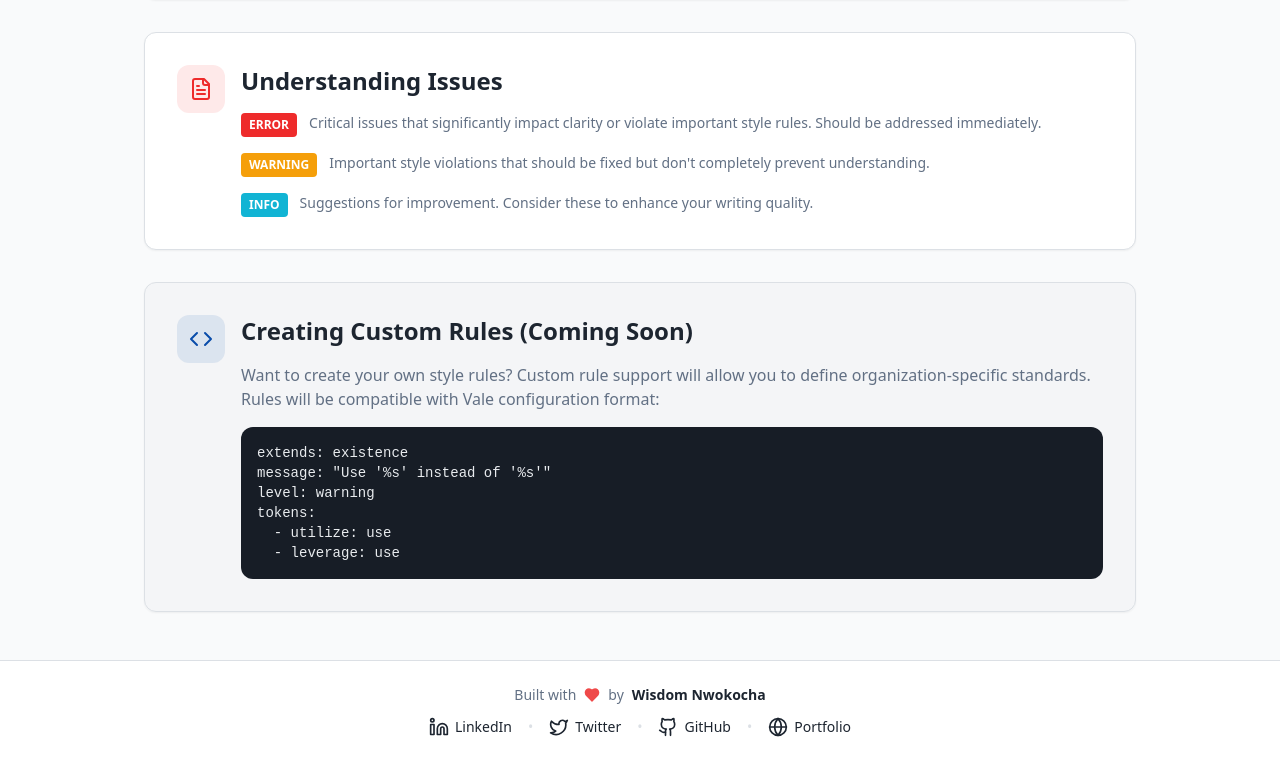
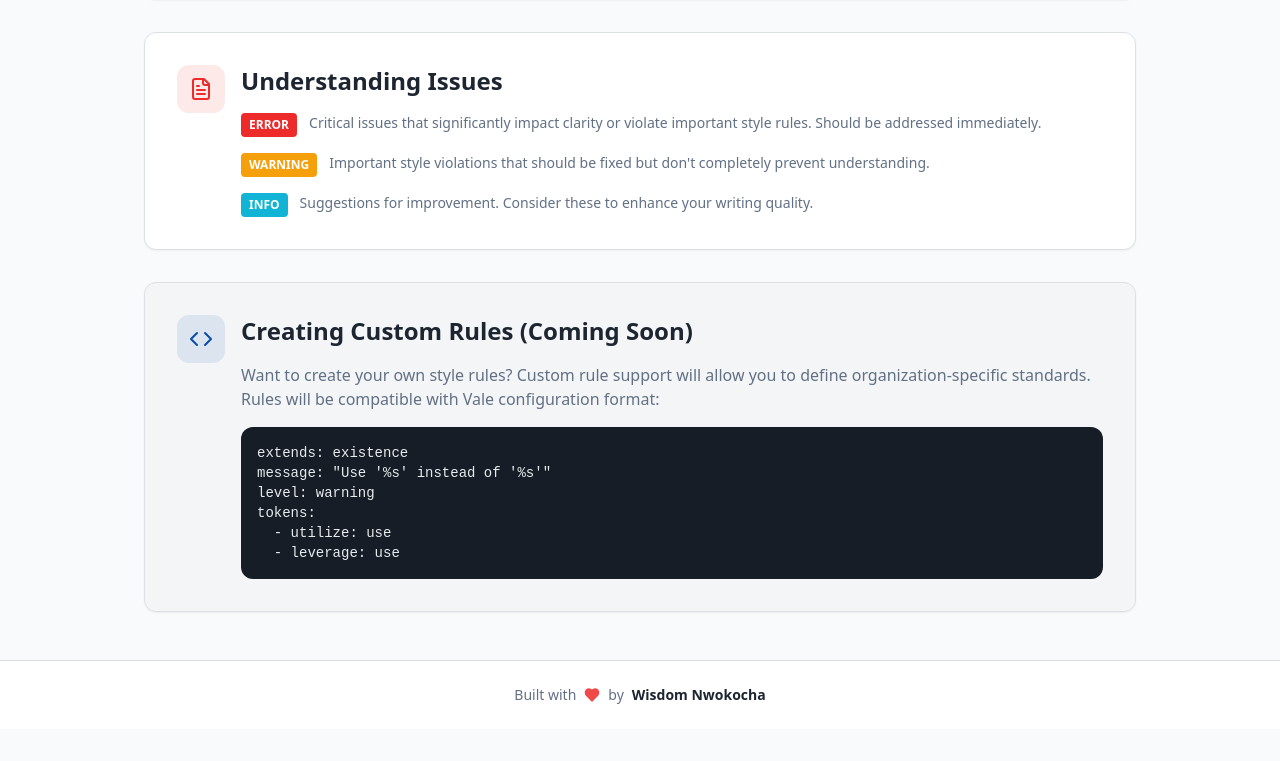
Before and after one commit to Technical-writing-mentorship-program/scribe-check, a React (Vite) app: page /docs in a window 1280 px wide. Shown: the part 1495-2256 px from the top of the page. After the commit the page ends 2224 px from the top, so only its background shows below. Built offline with nearby package versions, Linux system fonts and the light colour scheme; the HTML template or start-up script is replaced by a standard one.

Commit message:
Remove social links from footer and add favicon
Removes social media links from the footer component and adds a custom favicon to the project.

```diff
--- a/index.html
+++ b/index.html
@@ -2,6 +2,7 @@
 <html lang="en">
   <head>
     <meta charset="UTF-8" />
+    <link rel="icon" href="/favicon.png" type="image/png" />
     <meta name="viewport" content="width=device-width, initial-scale=1.0" />
     <title>MarkdownLint - Style Guide Checker for Technical Writing</title>
     <meta name="description" content="Web-based Markdown linting tool with support for Google, Microsoft, and Red Hat style guides. Check your docs for style and grammar issues in real-time." />
--- a/src/components/Footer.tsx
+++ b/src/components/Footer.tsx
@@ -1,4 +1,4 @@
-import { Heart, Linkedin, Globe, Twitter, Github } from "lucide-react";
+import { Heart } from "lucide-react";
 
 const Footer = () => {
   return (
@@ -16,52 +16,6 @@ const Footer = () => {
               Wisdom Nwokocha
             </a>
           </span>
-
-          <div className="flex items-center gap-4">
-            <a
-              href="https://www.linkedin.com/in/joklinztech"
-              target="_blank"
-              rel="noopener noreferrer"
-              className="text-foreground hover:text-primary transition-colors flex items-center gap-1.5 hover-scale"
-              aria-label="LinkedIn Profile"
-            >
-              <Linkedin className="h-5 w-5" />
-              <span className="font-medium">LinkedIn</span>
-            </a>
-            <span className="text-border">•</span>
-            <a
-              href="https://twitter.com/Joklinztech"
-              target="_blank"
-              rel="noopener noreferrer"
-              className="text-foreground hover:text-primary transition-colors flex items-center gap-1.5 hover-scale"
-              aria-label="Twitter Profile"
-            >
-              <Twitter className="h-5 w-5" />
-              <span className="font-medium">Twitter</span>
-            </a>
-            <span className="text-border">•</span>
-            <a
-              href="https://github.com/wise4rmgod"
-              target="_blank"
-              rel="noopener noreferrer"
-              className="text-foreground hover:text-primary transition-colors flex items-center gap-1.5 hover-scale"
-              aria-label="GitHub Profile"
-            >
-              <Github className="h-5 w-5" />
-              <span className="font-medium">GitHub</span>
-            </a>
-            <span className="text-border">•</span>
-            <a
-              href="https://wisdom-portfolio.netlify.app/"
-              target="_blank"
-              rel="noopener noreferrer"
-              className="text-foreground hover:text-primary transition-colors flex items-center gap-1.5 hover-scale"
-              aria-label="Portfolio Website"
-            >
-              <Globe className="h-5 w-5" />
-              <span className="font-medium">Portfolio</span>
-            </a>
-          </div>
         </div>
       </div>
     </footer>
```
Also changed, not shown: public/favicon.png (added).
